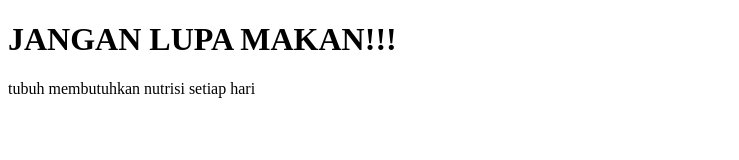
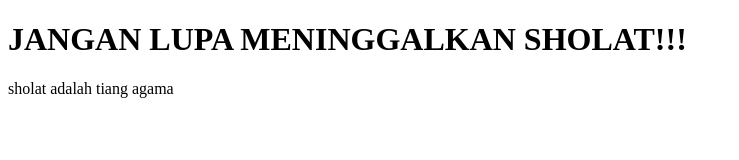
Before and after one commit to Zaidan07/git-basic, a plain HTML site: page test.html in a window 1280 px wide. Shown: the whole page, without its empty margins (0-739 px from the left). Drawn offline with Linux system fonts and the light colour scheme.

Commit message:
feat: mengganti keterangan

```diff
--- a/test.html
+++ b/test.html
@@ -7,8 +7,8 @@
 </head>
 <body>
     <div id="app">
-        <h1>JANGAN LUPA MAKAN!!!</h1>
-        <p>tubuh membutuhkan nutrisi setiap hari</p>
+        <h1>JANGAN LUPA MENINGGALKAN SHOLAT!!!</h1>
+        <p>sholat adalah tiang agama</p>
     </div>
 </body>
 </html>
```
